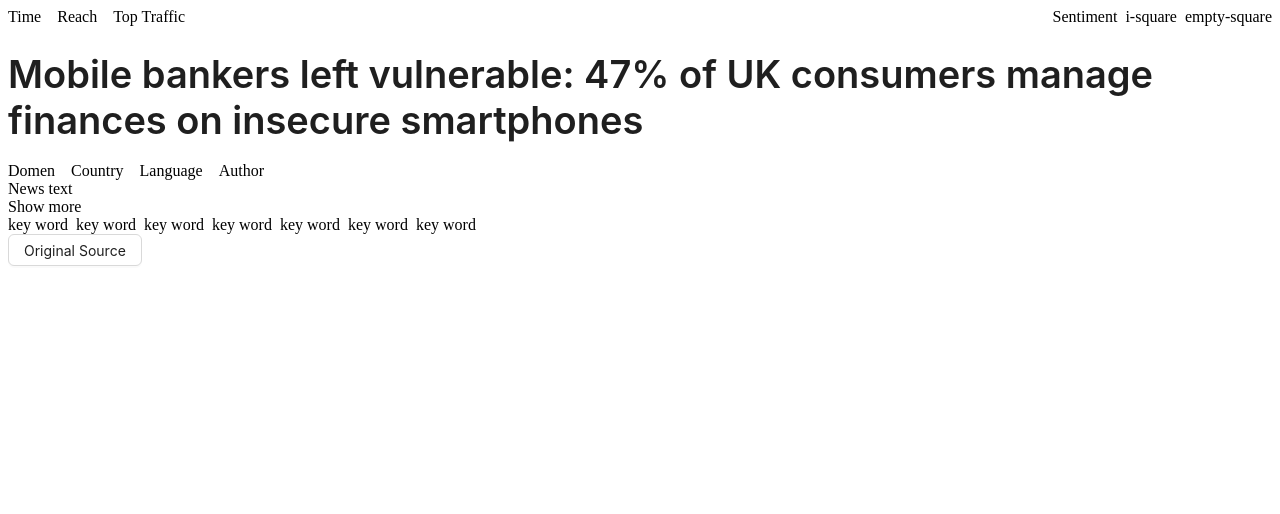
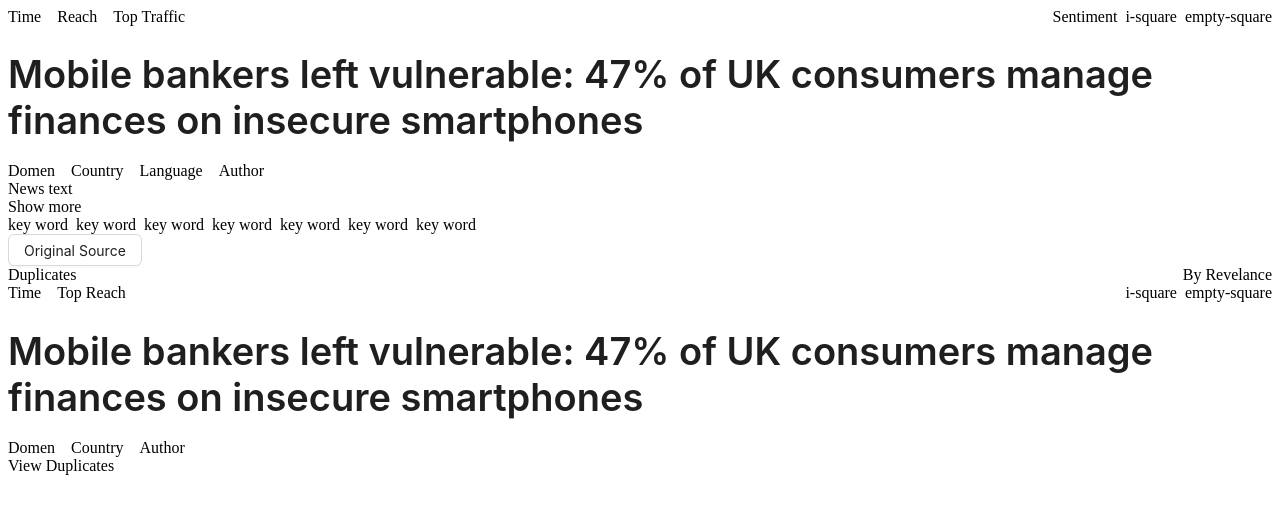
Before and after one commit to gr-sv/newsblock, a React (Create React App) app: page / in a window 1280 px wide. Shown: the top 514 px of the page. Built offline with nearby package versions, Linux system fonts and the light colour scheme.

Commit message:
Add short news and View duplicates

```diff
--- a/src/App.js
+++ b/src/App.js
@@ -49,9 +49,38 @@ function App() {
 			<Button>Original Source</Button>
 		</Flex>
 
-		<Flex></Flex>
-		<Flex></Flex>
-		<Flex></Flex>
+		<Flex justify='space-between'>
+			<div>Duplicates</div>
+			<div>By Revelance</div>
+		</Flex>
+
+		<Flex vertical>
+			<Flex justify='space-between'>
+				<Flex gap='middle'>
+					<time datetime={data?.DP}>Time</time>
+					<div>Top Reach</div>
+				</Flex>
+
+				<Flex gap='small'>
+					<div>i-square</div>
+					<div>empty-square</div>
+				</Flex>
+			</Flex>
+
+			<Flex vertical='horizontal'>
+				<Title>{data?.TI}</Title>
+			</Flex>
+
+			<Flex justify='start' gap='middle'>
+				<div>Domen</div>
+				<div>Country</div>
+				<div>Author</div>
+			</Flex>
+		</Flex>
+
+		<Flex>
+			<div>View Duplicates</div>
+		</Flex>
 	</Flex>
   );
 }
```
